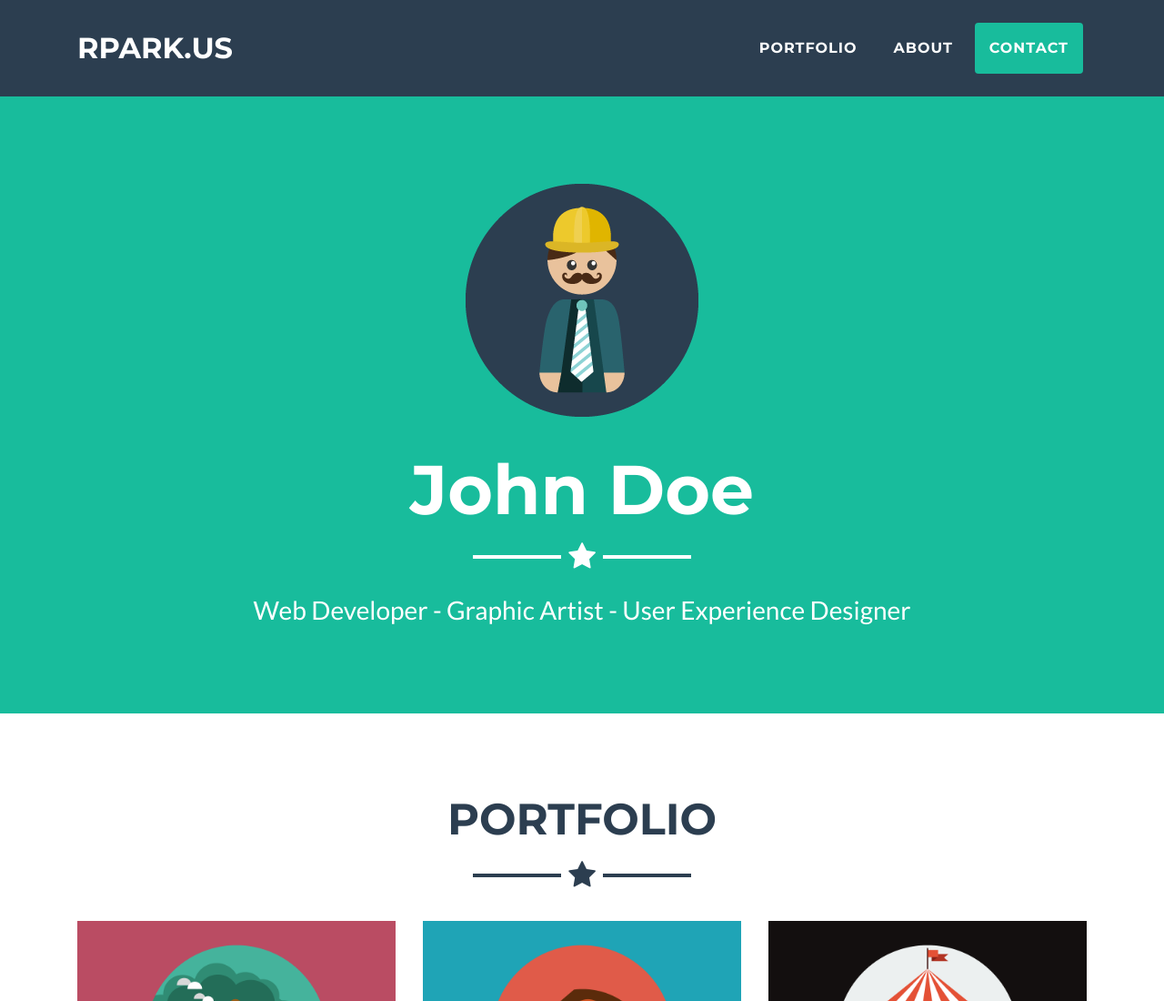
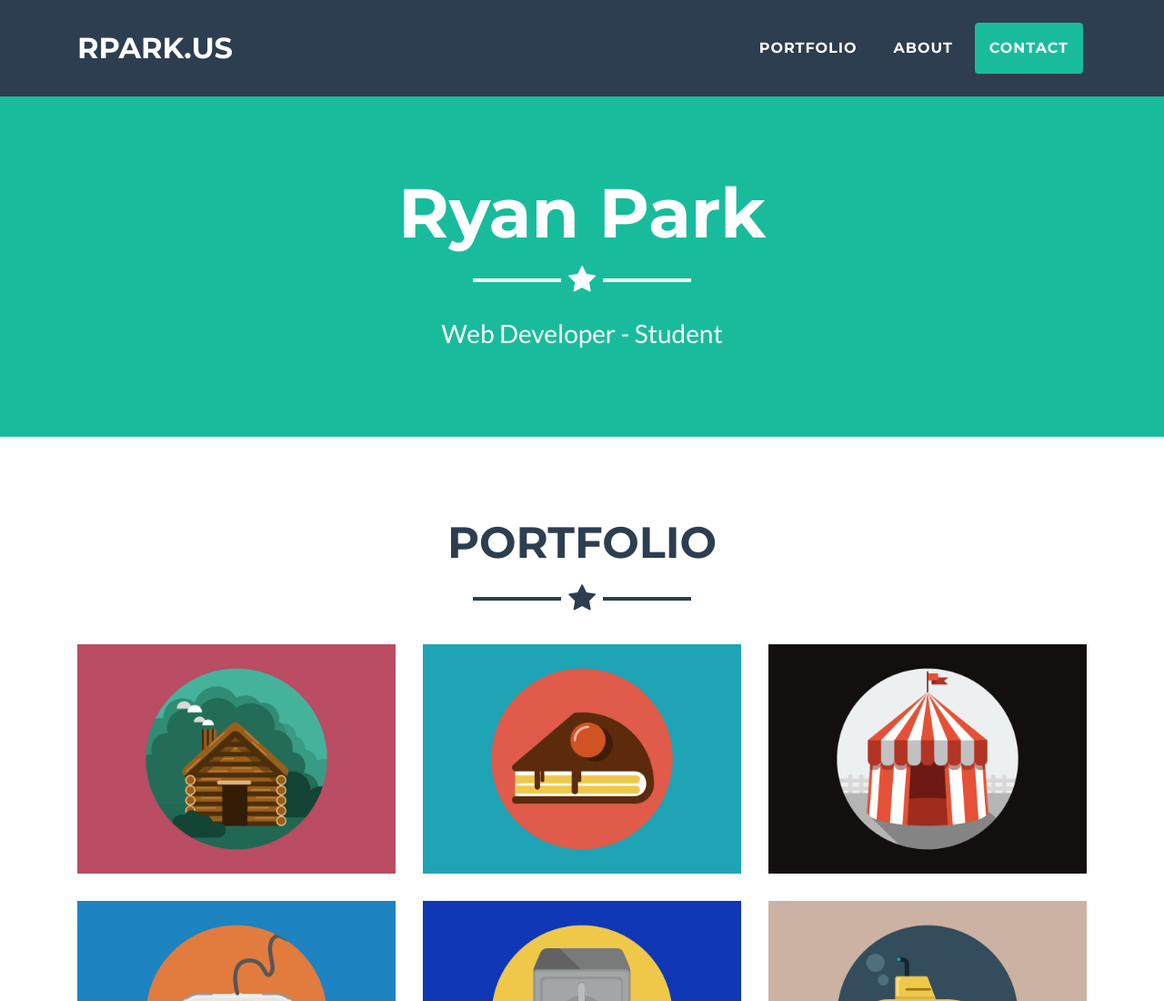
Before and after one commit to rynprrk/rynprrk.github.io, a plain HTML site: page index.html in a window 1280 px wide. Shown: the top 1100 px of the page at 91% size. Drawn offline with nearby package versions, Linux system fonts and the light colour scheme.

Commit message:
Update index.html

```diff
--- a/index.html
+++ b/index.html
@@ -25,10 +25,10 @@
         </div>
     </nav>
     <header class="text-center text-white bg-primary masthead">
-        <div class="container"><img class="img-fluid d-block mx-auto mb-5" src="assets/img/profile.png">
-            <h1>John Doe</h1>
+        <div class="container">
+            <h1>Ryan Park</h1>
             <hr class="star-light">
-            <h2 class="font-weight-light mb-0">Web Developer - Graphic Artist - User Experience Designer</h2>
+            <h2 class="font-weight-light mb-0">Web Developer - Student</h2>
         </div>
     </header>
     <section id="portfolio" class="portfolio">
```
